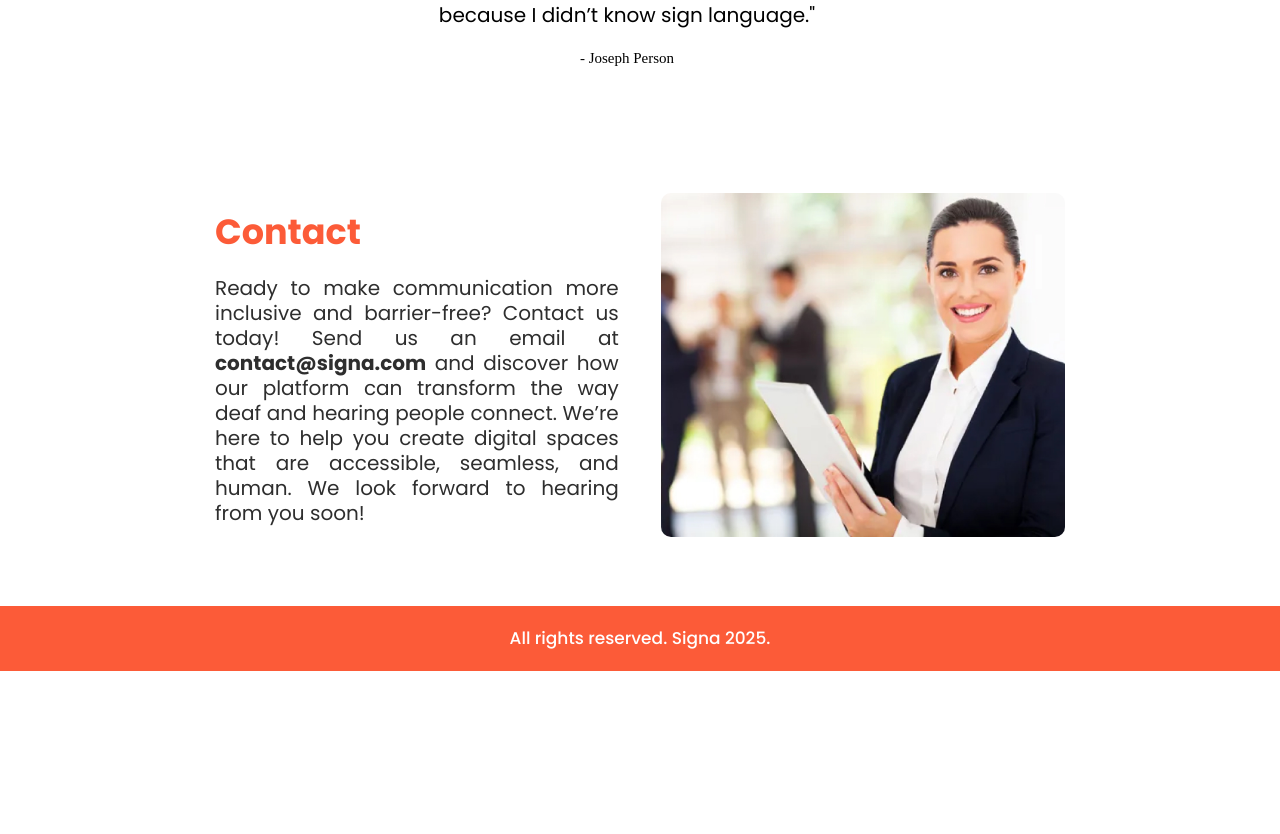
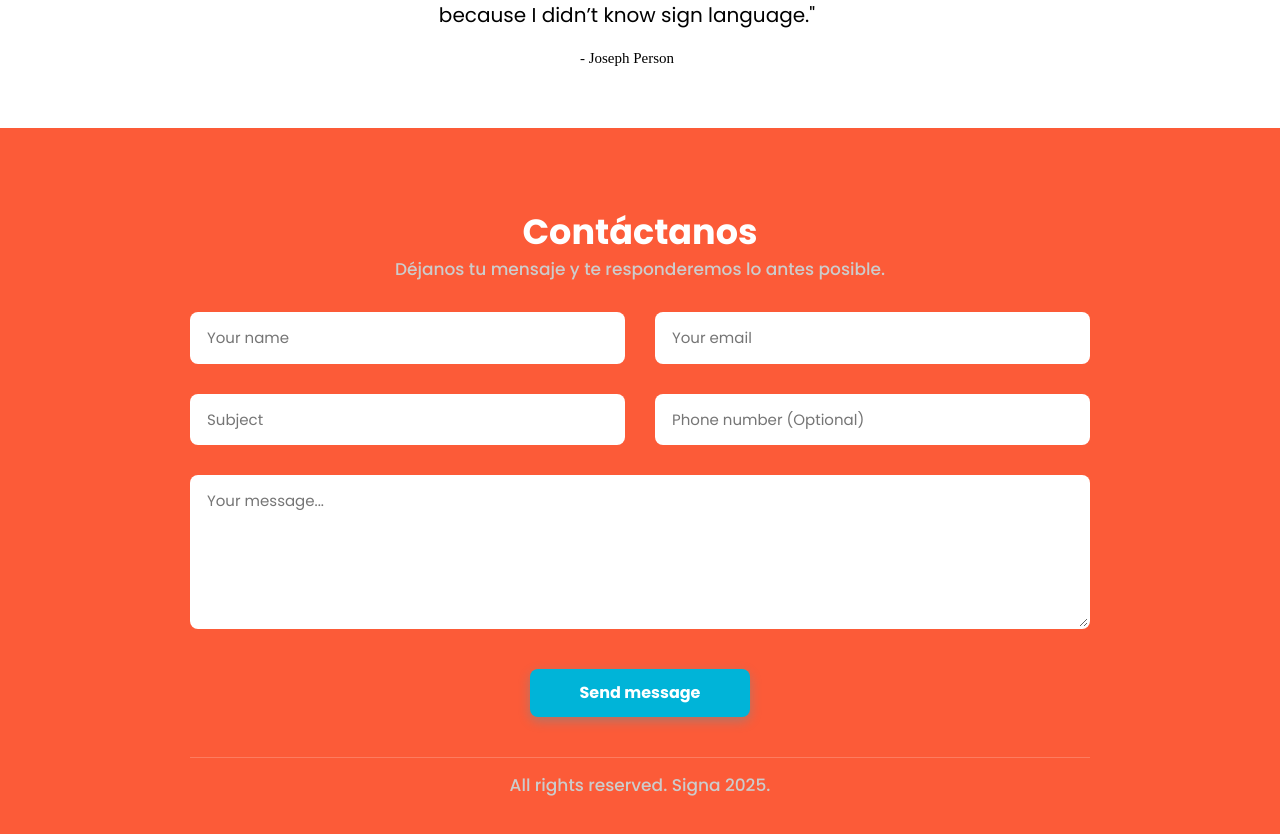
Before and after one commit to upc-signa/signa-landing-page, a plain HTML site: page indexEN.html in a window 1280 px wide. Shown: the part 3012-3846 px from the top of the page. Before the commit the page ends 3683 px from the top, so only its background shows below. Drawn offline with nearby package versions, Linux system fonts and the light colour scheme.

Commit message:
fix: front-end link & fix in the input space

```diff
--- a/indexEN.html
+++ b/indexEN.html
@@ -47,7 +47,7 @@
                 <h1>Communication without Barriers: Discover Signa, the Platform that Translates Sign Language in Real
                     Time</h1>
             </div>
-            <a href="#" class="call-to-action">Register</a>
+            <a href="https://signa-frontend-web.vercel.app/" class="call-to-action">Register</a>
         </main>
     </section>
 
@@ -146,26 +146,70 @@
             <div class="swiper-pagination"></div>
         </div>
     </section>
-    <section id="contact" class="how-it-works section two">
-        <div class="content">
-            <h2>Contact</h2>
-            <p>Ready to make communication more inclusive and barrier-free? Contact us today! Send us an email at
-                <strong>contact@signa.com</strong> and discover how our platform can transform the way deaf and hearing
-                people connect. We’re here to help you create digital spaces that are accessible, seamless, and human.
-                We look forward to hearing from you soon!</p>
+    <footer class="footer" id="contact">
+        <div class="footer-container">
+            <h2>Contáctanos</h2>
+            <p>Déjanos tu mensaje y te responderemos lo antes posible.</p>
+
+            <form class="contact-form" id="contactForm" novalidate>
+                <!-- Primera fila: Nombre y Email -->
+                <div class="form-row">
+                    <div class="form-group">
+                        <input type="text" id="name" name="name" placeholder="Your name" required>
+                        <span class="error-message" id="nameError">El nombre debe tener al menos 3 caracteres</span>
+                    </div>
+
+                    <div class="form-group">
+                        <input type="email" id="email" name="email" placeholder="Your email" required>
+                        <span class="error-message" id="emailError">Enter a valid e-mail</span>
+                    </div>
+                </div>
+
+                <!-- Segunda fila: Asunto y Teléfono -->
+                <div class="form-row">
+                    <div class="form-group">
+                        <input type="text" id="subject" name="subject" placeholder="Subject" required>
+                        <span class="error-message" id="subjectError">Required subject</span>
+                    </div>
+
+                    <div class="form-group">
+                        <input type="tel" id="phone" name="phone" placeholder="Phone number (Optional)">
+                        <span class="error-message" id="phoneError">Invalid Format (ej: 999999999)</span>
+                    </div>
+                </div>
+
+                <!-- Mensaje (ocupa todo el ancho) -->
+                <div class="form-group full-width">
+                    <textarea id="message" name="message" placeholder="Your message..." rows="4" required></textarea>
+                    <span class="error-message" id="messageError">The message must have 10 characters minimum</span>
+                </div>
+
+                <!-- Botón -->
+                <div class="form-button">
+                    <button type="submit">Send message</button>
+                </div>
+            </form>
+            <!-- Mensaje Pop-up -->
+            <div class="overlay" id="overlay"></div>
+            <div class="success-popup" id="successPopup">
+                <div class="success-icon">✓</div>
+                <h2>¡Message sended!</h2>
+                <p style="margin-top: 10px; color: #666;">Will contact soon!</p>
+            </div>
+
+            <div class="footer-bottom">
+                <p>All rights reserved. Signa 2025.</p>
+            </div>
         </div>
+    </footer>
 
-        <div class="image">
-            <img src="assets/images/signa-img-contact.jpg" alt="Image of Contact" />
-        </div>
-    </section>
-
-    <footer>
-        <p>All rights reserved. Signa 2025.</p>
-    </footer>
     <!-- Swiper JS for carrousel's movement-->
     <script src="https://cdn.jsdelivr.net/npm/swiper@11/swiper-bundle.min.js"></script>
     <script src="assets/js/index.js"></script>
+    <!-- Email Service & JS-->
+    <script src="https://cdn.jsdelivr.net/npm/@emailjs/browser@3/dist/email.min.js"></script>
+
+    <script src="assets/js/form-validation.js"></script>
 </body>
 
 </html>
--- a/styles/index.css
+++ b/styles/index.css
@@ -525,7 +525,6 @@ footer p {
 /* Estilos de inputs y textarea */
 .contact-form input,
 .contact-form textarea {
-    width: 100%;
     padding: 15px;
     border: 2px solid transparent;
     border-radius: 8px;
```
Also changed, not shown: index.html (+1 -1 lines).
